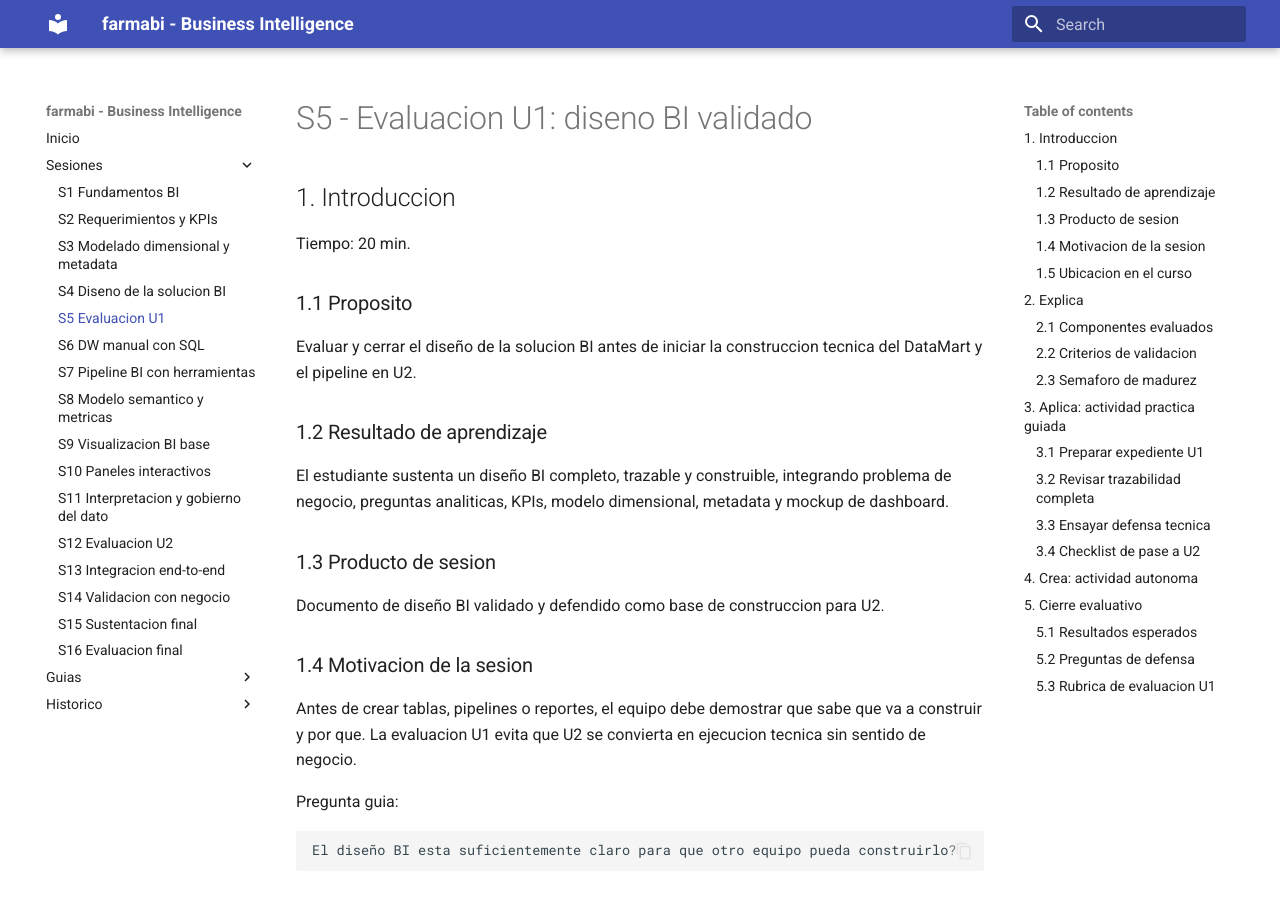
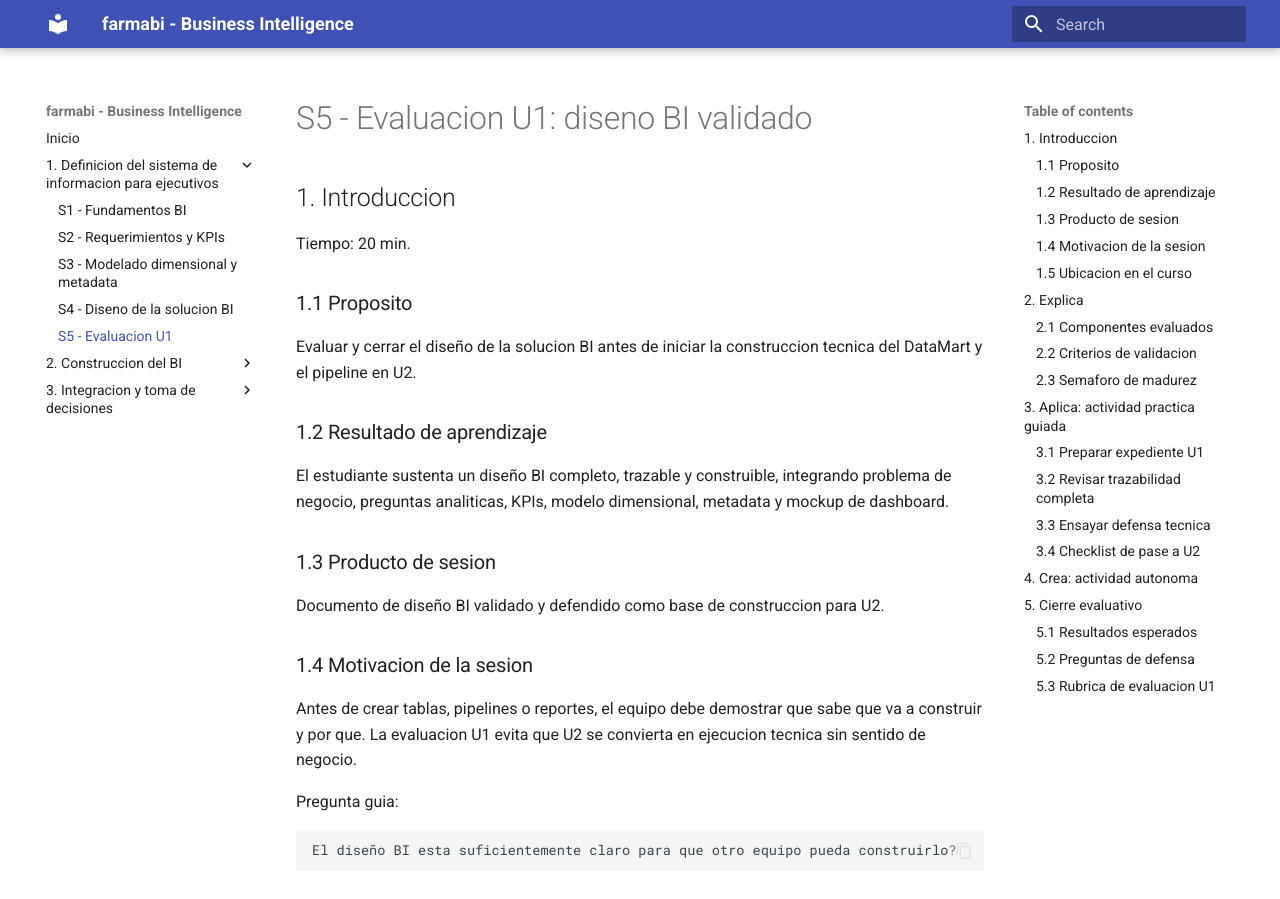
Before and after one commit to 261bi/farmabi, an MkDocs documentation site: the page built from docs/sesiones/s05-evaluacion-u1.md, in a window 1280 px wide and 900 px high. Built offline with MkDocs 1.6.1 and Material for MkDocs 9.7.7, drawn with Linux system fonts in a browser that asks for light colours.

Commit message:
first commit

```diff
--- a/mkdocs.yml
+++ b/mkdocs.yml
@@ -4,29 +4,25 @@ docs_dir: docs
 
 nav:
   - Inicio: index.md
-  - Sesiones:
-      - S1 Fundamentos BI: sesiones/s01-fundamentos-bi.md
-      - S2 Requerimientos y KPIs: sesiones/s02-requerimientos-kpis.md
-      - S3 Modelado dimensional y metadata: sesiones/s03-modelado-dimensional-metadata.md
-      - S4 Diseno de la solucion BI: sesiones/s04-diseno-solucion-bi.md
-      - S5 Evaluacion U1: sesiones/s05-evaluacion-u1.md
-      - S6 DW manual con SQL: sesiones/s06-dw-manual-sql.md
-      - S7 Pipeline BI con herramientas: sesiones/s07-pipeline-bi-herramientas.md
-      - S8 Modelo semantico y metricas: sesiones/s08-modelo-semantico-metricas.md
-      - S9 Visualizacion BI base: sesiones/s09-visualizacion-bi-base.md
-      - S10 Paneles interactivos: sesiones/s10-paneles-interactivos.md
-      - S11 Interpretacion y gobierno del dato: sesiones/s11-interpretacion-gobierno-dato.md
-      - S12 Evaluacion U2: sesiones/s12-evaluacion-u2.md
-      - S13 Integracion end-to-end: sesiones/s13-integracion-end-to-end.md
-      - S14 Validacion con negocio: sesiones/s14-validacion-negocio.md
-      - S15 Sustentacion final: sesiones/s15-sustentacion-final.md
-      - S16 Evaluacion final: sesiones/s16-evaluacion-final.md
-  - Guias:
-      - Plantilla entregable U2: guias/PLANTILLA_ENTREGABLE_U2_ETL_CALIDAD_DATOS_DATAMART.md
-      - Comparativos ventas pedidos: guias/pasos_24_25_comparativos_ventas_pedidos.md
-  - Historico:
-      - Modelo semantico version anterior: historico/SESION_U2_S3_P1_MODELO_SEMANTICO_POWER_BI_vAnterior.md
-      - Medidas DAX version anterior: historico/SESION_U2_S3_P2_MEDIDAS_DAX_Y_AGREGACIONES_vAnterior.md
+  - "1. Definicion del sistema de informacion para ejecutivos":
+      - S1 - Fundamentos BI: sesiones/s01-fundamentos-bi.md
+      - S2 - Requerimientos y KPIs: sesiones/s02-requerimientos-kpis.md
+      - S3 - Modelado dimensional y metadata: sesiones/s03-modelado-dimensional-metadata.md
+      - S4 - Diseno de la solucion BI: sesiones/s04-diseno-solucion-bi.md
+      - S5 - Evaluacion U1: sesiones/s05-evaluacion-u1.md
+  - "2. Construccion del BI":
+      - S6 - DW manual con SQL: sesiones/s06-dw-manual-sql.md
+      - S7 - Pipeline BI con herramientas: sesiones/s07-pipeline-bi-herramientas.md
+      - S8 - Modelo semantico y metricas: sesiones/s08-modelo-semantico-metricas.md
+      - S9 - Visualizacion BI base: sesiones/s09-visualizacion-bi-base.md
+      - S10 - Paneles interactivos: sesiones/s10-paneles-interactivos.md
+      - S11 - Interpretacion y gobierno del dato: sesiones/s11-interpretacion-gobierno-dato.md
+      - S12 - Evaluacion U2: sesiones/s12-evaluacion-u2.md
+  - "3. Integracion y toma de decisiones":
+      - S13 - Integracion end-to-end: sesiones/s13-integracion-end-to-end.md
+      - S14 - Validacion con negocio: sesiones/s14-validacion-negocio.md
+      - S15 - Sustentacion final: sesiones/s15-sustentacion-final.md
+      - S16 - Evaluacion final: sesiones/s16-evaluacion-final.md
 
 theme:
   name: material
```
